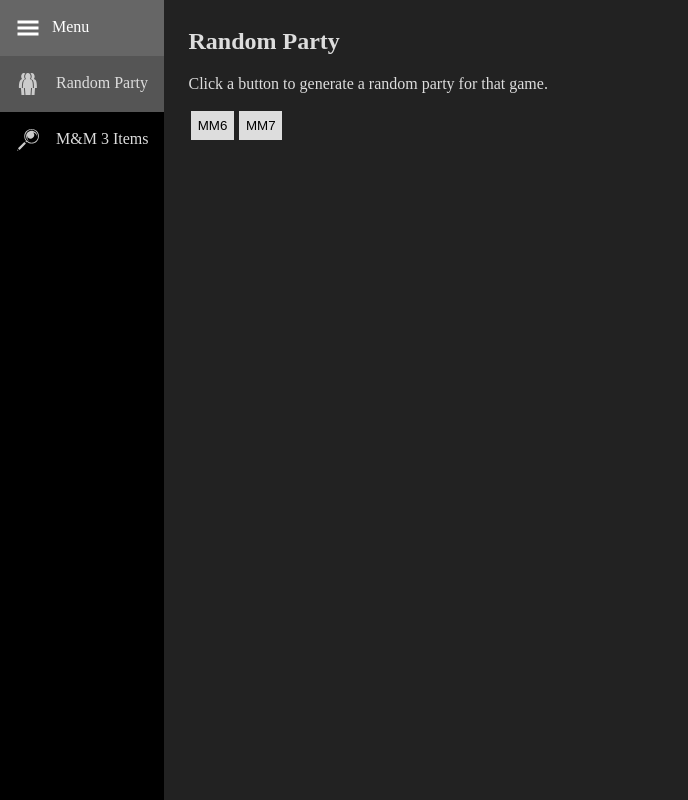
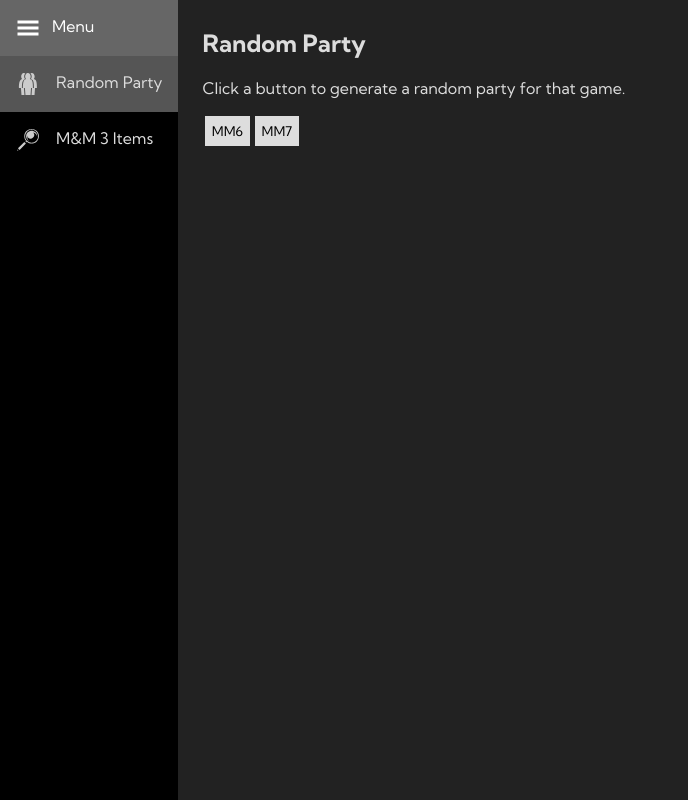
Before and after one commit to jschnurer/mm-tools, a React (Create React App) app: page /random-party in a window 1280 px wide. Shown: the whole page, without its empty margins (0-688 px from the left). Built offline with nearby package versions, Linux system fonts and the light colour scheme.

Commit message:
updated layout

```diff
--- a/public/index.html
+++ b/public/index.html
@@ -1,6 +1,7 @@
 <!DOCTYPE html>
 <html lang="en">
   <head>
+    <link href="https://fonts.googleapis.com/css2?family=Kumbh+Sans:wght@400;700&display=swap" rel="stylesheet">
     <meta charset="utf-8" />
     <link rel="icon" href="%PUBLIC_URL%/favicon.ico" />
     <meta name="viewport" content="width=device-width, initial-scale=1" />
--- a/src/components/RandomParty.tsx
+++ b/src/components/RandomParty.tsx
@@ -1,5 +1,6 @@
 import React, { useState } from "react";
 import PageTitle from "./layout/PageTitle";
+import PageLayout from "./layout/PageLayout";
 
 const MMGames = [
   "MM6",
@@ -69,6 +70,8 @@ const RandomParty: React.FC = () => {
   }
 
   return (
+    <PageLayout
+      header={(
         <>
           <PageTitle title="Random Party" />
           <div>
@@ -85,6 +88,9 @@ const RandomParty: React.FC = () => {
               </button>
             ))}
           </div>
+        </>
+      )}
+    >
       {state.partyMembers.length > 0 &&
         <div>
           <h4>Random {state.game} Party</h4>
@@ -99,7 +105,7 @@ const RandomParty: React.FC = () => {
           </ol>
         </div>
       }
-    </>
+    </PageLayout>
   );
 }
 
--- a/src/components/mm3-items/MM3Items.scoped.scss
+++ b/src/components/mm3-items/MM3Items.scoped.scss
@@ -23,7 +23,8 @@ form {
 
     span {
       flex: auto;
-      flex-basis: 40%;
+      white-space: nowrap;
+      padding: .25em;
     }
   }
 }
--- a/src/components/mm3-items/MM3Items.tsx
+++ b/src/components/mm3-items/MM3Items.tsx
@@ -58,13 +58,13 @@ const MM3Items: React.FC = () => {
     const mods = findAllMods(term);
     const imbues = findAllImbues(term);
 
-    if (type == MM3ItemTypes.Weapon) {
+    if (type === MM3ItemTypes.Weapon) {
       setWeapon(item as IMM3Weapon, mods, imbues);
-    } else if (type == MM3ItemTypes.Armor) {
+    } else if (type === MM3ItemTypes.Armor) {
       setOther(item as IMM3Armor, mods, imbues);
-    } else if (type == MM3ItemTypes.Handheld) {
+    } else if (type === MM3ItemTypes.Handheld) {
       setOther(item as IMM3HandheldItem, mods, imbues);
-    } else if (type == MM3ItemTypes.Misc) {
+    } else if (type === MM3ItemTypes.Misc) {
       setOther(item as IMM3MiscItem, mods, imbues);
     }
 
--- a/src/index.scss
+++ b/src/index.scss
@@ -10,9 +10,8 @@ body {
   height: 100vh;
 }
 
-code {
-  font-family: source-code-pro, Menlo, Monaco, Consolas, 'Courier New',
-    monospace;
+* {
+  font-family: 'Kumbh Sans', sans-serif;
 }
 
 .primary-button {
```
Lines whose indentation alone changed are shown as unchanged.
